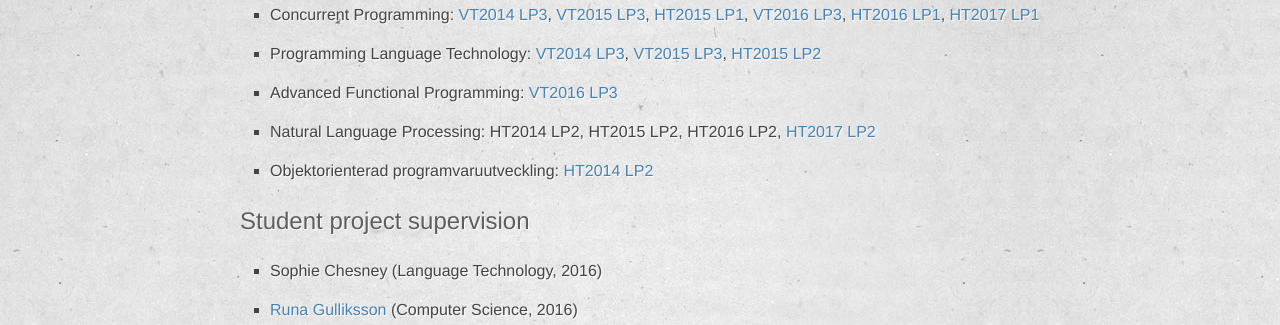
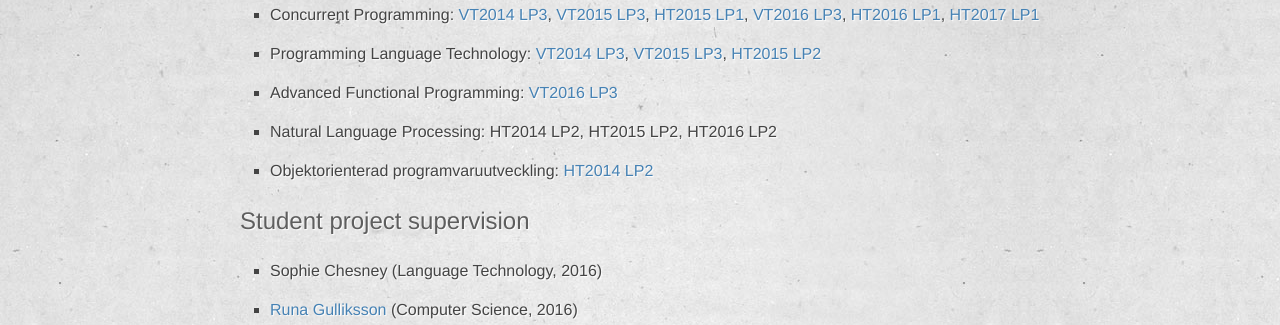
Before and after one commit to johnjcamilleri/johnjcamilleri.github.io, a Jekyll site: the page built from academic.md, in a window 1280 px wide and 900 px high, scrolled down 972 px. Shown: the part 137-462 px from the top of the window. Built offline with Jekyll 4.4.1, drawn with Linux system fonts in a browser that asks for light colours.

Commit message:
Remove NLP HT17

```diff
--- a/_data/teaching.json
+++ b/_data/teaching.json
@@ -81,10 +81,6 @@
       {
         "period": "HT2016 LP2",
         "url": null
-      },
-      {
-        "period": "HT2017 LP2",
-        "url": "https://gul.gu.se/public/courseId/77640/lang-en/publicPage.do"
       }
     ]
   },
```
